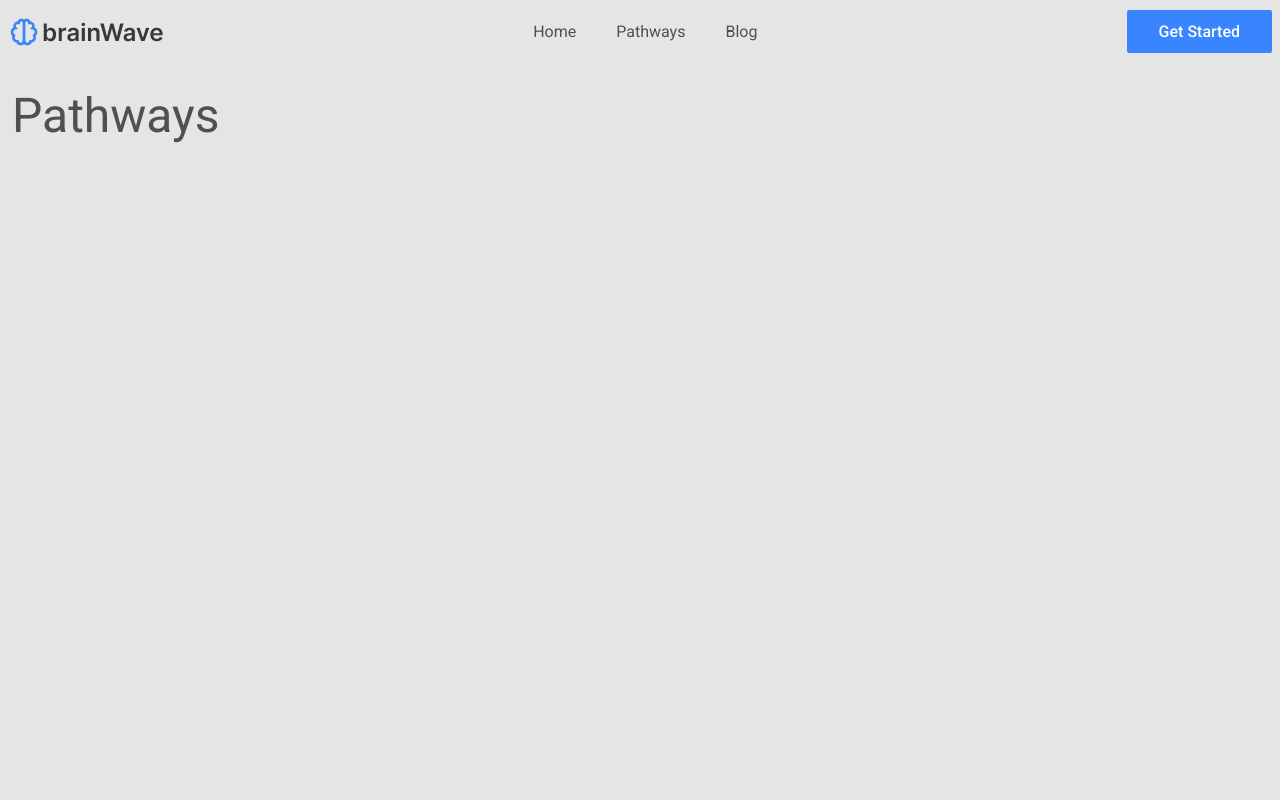
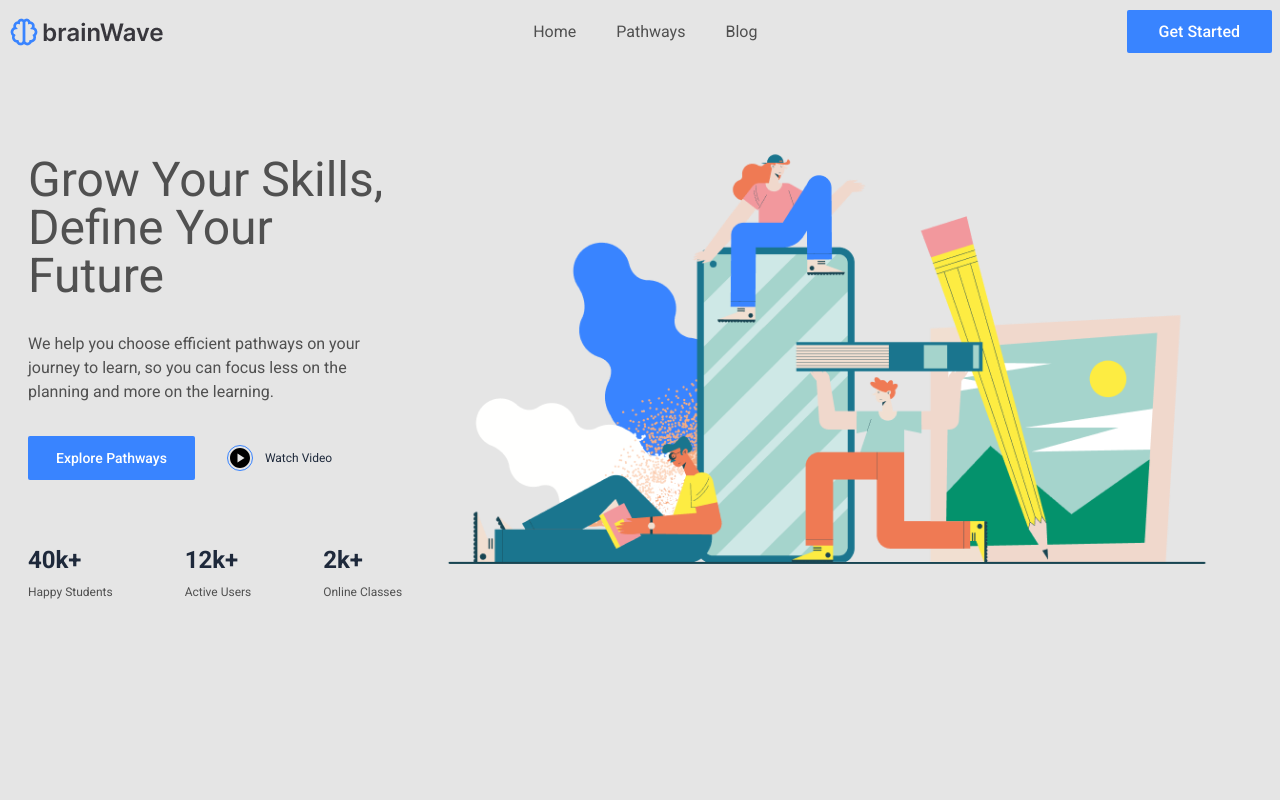
Before and after one commit to stefkudla/brainWave-2, a React (Create React App) app: page /pathways in a window 1280 px wide. Shown: the top 800 px of the page. Built offline with nearby package versions, Linux system fonts and the light colour scheme.

Commit message:
Pathways section header Component added

```diff
--- a/src/App.js
+++ b/src/App.js
@@ -3,7 +3,7 @@ import { useState } from 'react';
 import { Routes, Route } from 'react-router-dom';
 import BlogPost from './components/BlogPost';
 import Layout from './components/Layout';
-import Blog from './pages/blog/Blog';
+import Blog from './pages/Blog';
 import Home from './pages/Home';
 import Pathways from './pages/Pathways';
 import blogFeaturedImg from './assets/blog-hero.jpg';
--- a/src/components/BlogPost.jsx
+++ b/src/components/BlogPost.jsx
@@ -10,6 +10,7 @@ const BlogPost = ({ post }) => {
 
   return (
     <article className="container max-w-4xl mx-auto px-1 sm:px-0">
+      <div className="w-fit">
         <Link to="/blog">
           <div className="mb-2 hover:text-accent hover:opacity-50 hover:translate-x-1 transition-all">
             <span className="text-xs">
@@ -17,6 +18,7 @@ const BlogPost = ({ post }) => {
             </span>
           </div>
         </Link>
+      </div>
       <p className="text-primary text-sm">{currentPost.dateTime}</p>
       <h1 className="text-3xl text-primary">{currentPost.title}</h1>
       <p className="text-primary">By: {currentPost.author}</p>
--- /dev/null
+++ b/src/components/PathwaysHeader.jsx
@@ -0,0 +1,60 @@
+import { MdPlayCircle } from 'react-icons/md';
+import pathwayHero from '../assets/pathways-hero.png';
+
+const PathwaysHeader = () => {
+  return (
+    <div>
+      <div className="flex flex-col lg:flex-row justify-between">
+        <div className="flex flex-col md:flex-row lg:flex-col mt-6 md:mt-16 flex-2">
+          <div>
+            <h1 className="text-3xl sm:text-5xl text-primary sm:mt-4">
+              Grow Your Skills,
+              <br />
+              Define Your Future
+            </h1>
+            <p className="text-primary max-w-sm mt-8">
+              We help you choose efficient pathways on your journey to learn, so
+              you can focus less on the planning and more on the learning.
+            </p>
+            <div className="flex flex-row mt-8">
+              <button className="text-sm font-medium text-white bg-accent rounded-sm px-7 py-3  hover:opacity-70 transition mr-8 whitespace-nowrap">
+                Explore Pathways
+              </button>
+              <button className="flex items-center hover:opacity-70 transition-all">
+                <span className="inline text-2xl mr-3 border border-accent border-1 rounded-full">
+                  <MdPlayCircle />
+                </span>
+                <span className="text-xs text-slate-800">Watch Video</span>
+              </button>
+            </div>
+          </div>
+          <div className="flex md:flex-col md:justify-between lg:flex-row md:ml-16 lg:ml-0 gap-x-6 mt-8 lg:mt-16">
+            <div>
+              <p className="font-bold text-slate-800 text-xl md:text-2xl">
+                40k+
+              </p>
+              <p className="text-xs text-primary mt-2">Happy Students</p>
+            </div>
+            <div>
+              <p className="font-bold text-slate-800 text-xl md:text-2xl">
+                12k+
+              </p>
+              <p className="text-xs text-primary mt-2">Active Users</p>
+            </div>
+            <div>
+              <p className="font-bold text-slate-800 text-xl md:text-2xl">
+                2k+
+              </p>
+              <p className="text-xs text-primary mt-2">Online Classes</p>
+            </div>
+          </div>
+        </div>
+        <div>
+          <img src={pathwayHero} />
+        </div>
+      </div>
+    </div>
+  );
+};
+
+export default PathwaysHeader;
--- a/src/pages/blog/Blog.jsx
+++ b/src/pages/Blog.jsx
@@ -1,5 +1,5 @@
 import React from 'react';
-import PostList from '../../components/PostList';
+import PostList from '../components/PostList';
 
 const Blog = ({ posts }) => {
   return (
--- a/src/pages/Pathways.jsx
+++ b/src/pages/Pathways.jsx
@@ -1,9 +1,11 @@
 import React from 'react';
+
+import PathwaysHeader from '../components/PathwaysHeader';
 
 const Pathways = () => {
   return (
-    <div>
-      <h1 className="text-3xl sm:text-5xl text-primary sm:mt-4 ">Pathways</h1>
+    <div className="container px-4">
+      <PathwaysHeader />
     </div>
   );
 };
```
Also changed, not shown: src/assets/pathways-hero.png (added). Lines whose indentation alone changed are shown as unchanged.
